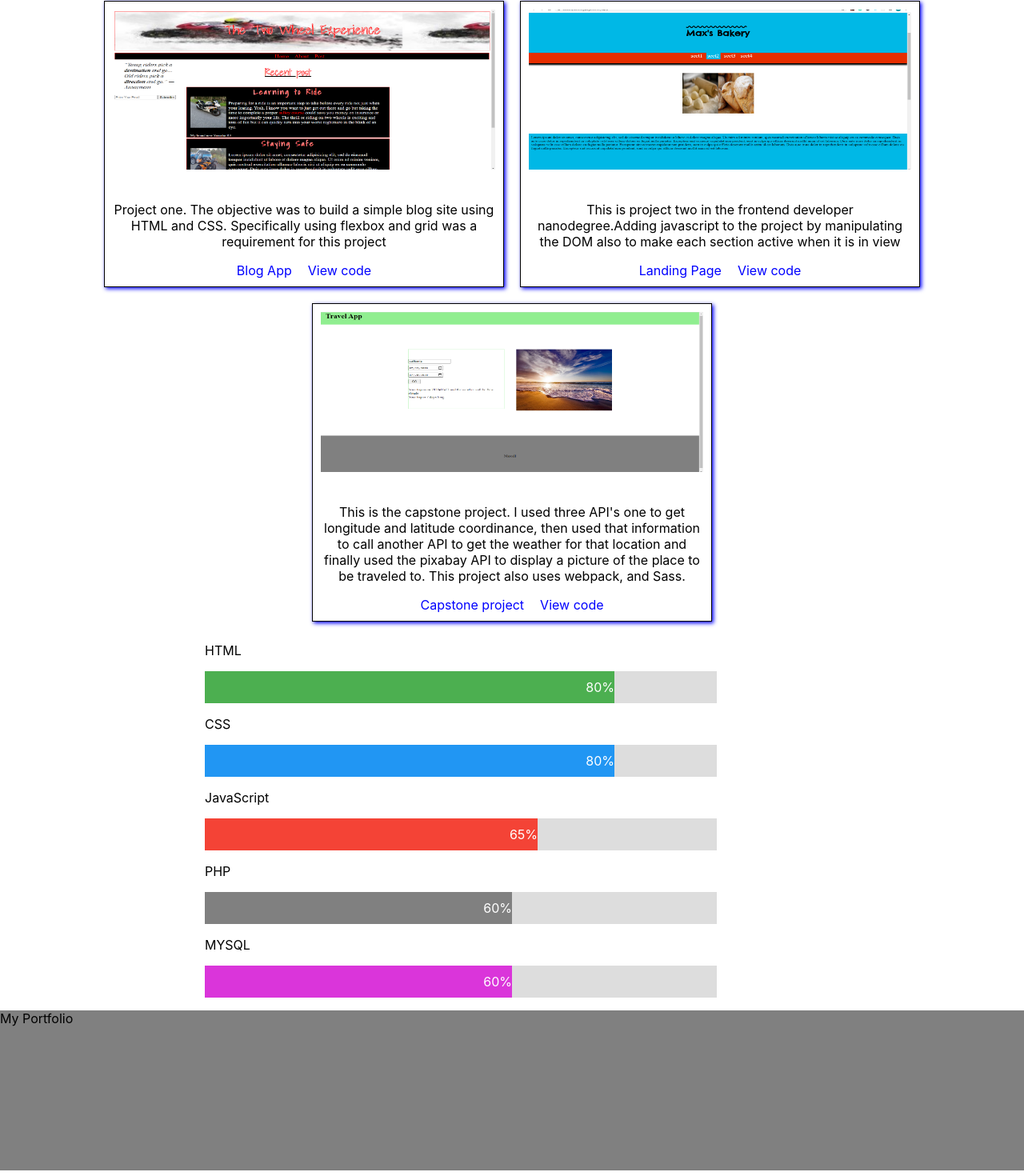
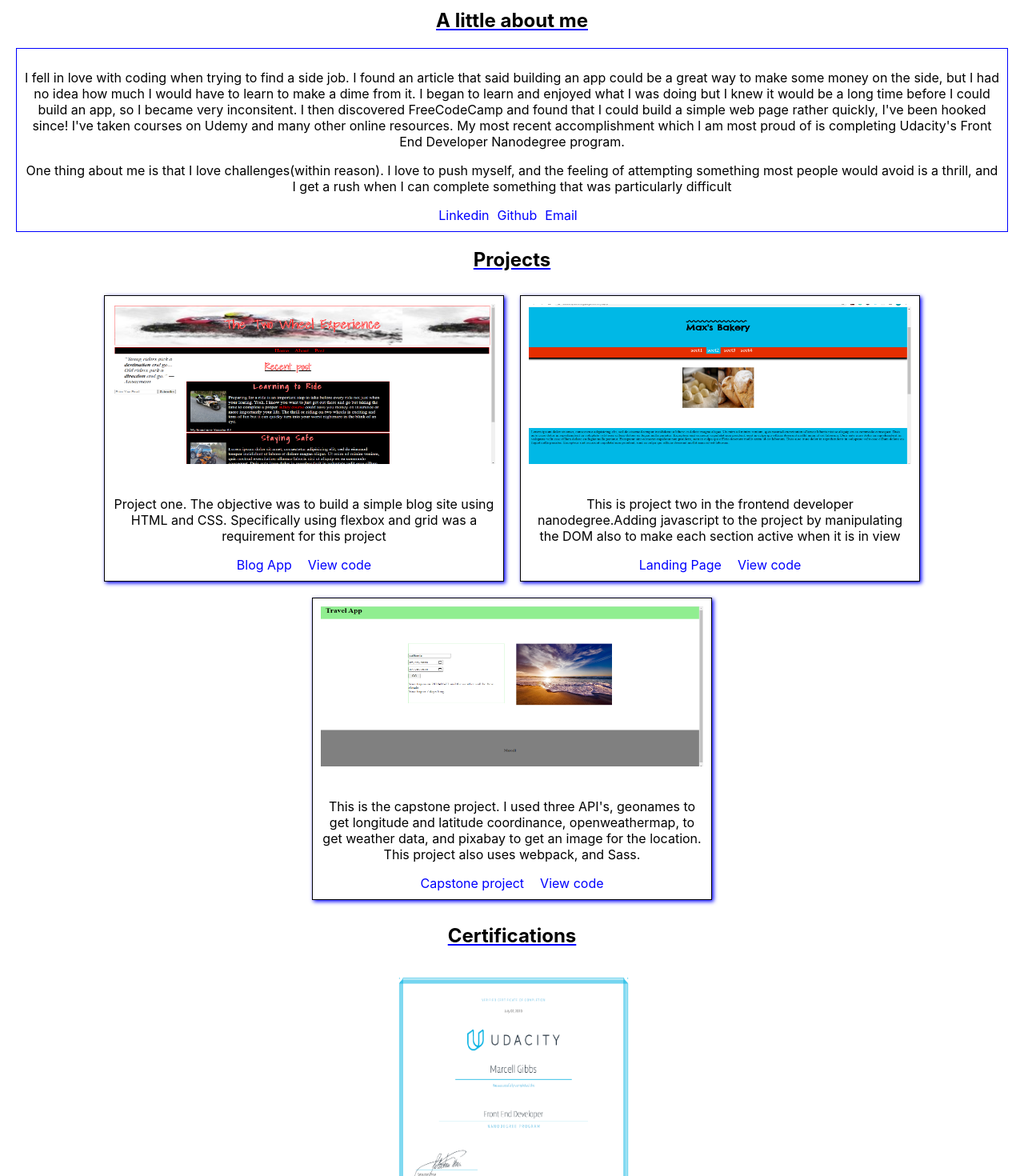
Before and after one commit to 0silverback0/portfolio, a React (Create React App) app: page / in a window 1280 px wide. Shown: the part 755-2225 px from the top of the page at 80% size. Built offline with nearby package versions, Linux system fonts and the light colour scheme.

Commit message:
added certs

```diff
--- a/src/App.css
+++ b/src/App.css
@@ -24,7 +24,10 @@
     text-align: center;
 }
 
-
+h2{
+  text-align: center;
+  text-decoration: underline blue;
+}
 
 @media only screen and (min-width: 992px) {
   .card {
@@ -32,9 +35,7 @@
     width: 500px;
     margin: 10px;
   }
-}
 
-@media only screen and (min-width: 992px) {
   .cards {
     text-align: center;
   }
@@ -46,9 +47,7 @@
     width: 800px;
     margin: 10px;
   }
-}
 
-@media only screen and (min-width: 2560px) {
   .cards {
     display: flex;
     justify-content: center;
@@ -56,29 +55,51 @@
 }
 
 
-/* Make sure that padding behaves as expected */
 * {box-sizing:border-box}
 
-/* Container for skill bars */
-.container {
-  width: 50%; /* Full width */
-  background-color: #ddd; /* Grey background */
+
+
+/* skills bar */
+
+.skills {
+  text-align: right;
+  padding-top: 10px;
+  padding-bottom: 10px;
+  color: white;
 }
 
-.skills {
-  text-align: right; /* Right-align text */
-  padding-top: 10px; /* Add top padding */
-  padding-bottom: 10px; /* Add bottom padding */
-  color: white; /* White text color */
+.container {
+  width: 50%;
+  background-color: #ddd;
 }
 
-.html {width: 80%; background-color: #4CAF50;} /* Green */
-.css {width: 80%; background-color: #2196F3;} /* Blue */
-.js {width: 65%; background-color: #f44336;} /* Red */
-.php {width: 60%; background-color: #808080;} /* Dark Grey */
-.mysql {width:60%; background-color: rgb(218, 53, 218)}
+.html {width: 80%; background-color: #4CAF50;}
+.css {width: 80%; background-color: #2196F3;}
+.js {width: 65%; background-color: #e2d40e;}
+.react {width: 30%; background-color: #0b63bb}
+.php {width: 60%; background-color: #7710d8;}
+.mysql {width:60%; background-color: #da0c0c}
 
 #skill{
   position: relative;
   left: 20%;
 }
+
+#certDiv{
+  display: flex;
+  justify-content: center;
+}
+.cert{
+  margin: 10px auto;
+  height: 300px;
+  width: 300px;
+}
+
+p skillbar{
+  width: 5px;
+  margin: 0px;
+}
+
+body{
+  width: 100%;
+}
--- a/src/App.js
+++ b/src/App.js
@@ -8,14 +8,8 @@ import Footer from './footer/footer.js'
 import Me from './me.JPG'
 import './App.css'
 import Skills from './skillsbar/Skills.js'
-
-/*
-const style = {
-  display: "block",
-  justifyContent: "center",
-}
-style={style}
-*/
+import Contact from './contact/contact.js'
+import Cert from './fendCert.png'
 
 class App extends Component {
   render () {
@@ -23,14 +17,20 @@ class App extends Component {
     <div>
       <img id='picHead' src={Me} alt='a pic of me' />
       <Header />
+      <h2>A little about me</h2>
+      <Contact />
+      <h2>Projects</h2>
       <div className='cards'>
         <Card name="Blog App" src="https://udacityblogsite.netlify.app/" img={Pic} github="https://github.com/0silverback0/udacityBlog"
         des="Project one. The objective was to build a simple blog site using HTML and CSS. Specifically using flexbox and grid was a requirement for this project" />
         <Card name="Landing Page" src="https://udacitylandingpage.netlify.app/" img={Landing} github="https://github.com/0silverback0/LandingPage" des="This is project two in the frontend
          developer nanodegree.Adding javascript to the project by manipulating the DOM also to make each section active when it is in view" />
         <Card name="Capstone project" src="https://capstonetravelapp.netlify.app/" img={Capstone} github="https://github.com/0silverback0/TravelApp"
-        des="This is the capstone project. I used three API's one to get longitude and latitude coordinance, then used that information to call another API to get the weather for that location
-        and finally used the pixabay API to display a picture of the place to be traveled to. This project also uses webpack, and Sass." />
+        des="This is the capstone project. I used three API's, geonames to get longitude and latitude coordinance, openweathermap, to get weather data, and pixabay to get an image for the location. This project also uses webpack, and Sass." />
+      </div>
+      <h2>Certifications</h2>
+      <div id="certDiv">
+        <img className="cert" src={Cert} alt="Fend" />
       </div>
       <Skills />
       <Footer />
--- /dev/null
+++ b/src/contact/contact.js
@@ -0,0 +1,42 @@
+import React from 'react'
+
+
+const style = {
+    textAlign: 'center',
+    margin: '20px',
+    border: 'solid 1px blue',
+    padding: '10px'
+}
+
+const links = {
+    marginRight: '10px',
+    textDecoration: 'none',
+    color: 'blue'
+}
+const Contact= () => {
+    return (
+        <div style={style}>
+            <p>I fell in love with coding when trying to find a side job.
+                I found an article that said building an app could be a great
+                way to make some money on the side, but I had no idea how much
+                I would have to learn to make a dime from it. I began to learn
+                and enjoyed what I was doing but I knew it would be a long time
+                before I could build an app, so I became very inconsitent. I then
+                discovered FreeCodeCamp and found that I could build a simple web
+                page rather quickly, I've been hooked since! I've taken courses on Udemy
+                and many other online resources. My most recent accomplishment which I am most
+                proud of is completing Udacity's Front End Developer Nanodegree program.
+            </p>
+            <p>One thing about me is that I love challenges(within reason).
+                I love to push myself, and the feeling of attempting something
+                most people would avoid is a thrill, and I get a rush when I can
+                complete something that was particularly difficult
+            </p>
+            <a style={links} href="https://www.linkedin.com/in/marcellgibbs/">Linkedin</a>
+            <a style={links} href="https://github.com/0silverback0">Github</a>
+            <a style={links} href="mailto:fourmarz@yahoo.com?subject=I found your portfolio">Email</a>
+        </div>
+    )
+}
+
+export default Contact
--- a/src/skillsbar/Skills.js
+++ b/src/skillsbar/Skills.js
@@ -1,29 +1,38 @@
 import React from 'react'
+
+const style = {
+  margin: '0px'
+}
 
 const Skills = () => {
     return (
         <div id='skill'>
-        <p>HTML</p>
+        <p style={style} className="skillBar">HTML</p>
 <div class="container">
   <div class="skills html">80%</div>
 </div>
 
-<p>CSS</p>
+<p style={style} className="skillBar">CSS</p>
 <div class="container">
   <div class="skills css">80%</div>
 </div>
 
-<p>JavaScript</p>
+<p style={style} className="skillBar">JavaScript</p>
 <div class="container">
   <div class="skills js">65%</div>
 </div>
 
-<p>PHP</p>
+<p style={style} className="skillBar">ReactJS</p>
+<div class="container">
+  <div class="skills react">30%</div>
+</div>
+
+<p style={style} className="skillBar">PHP</p>
 <div class="container">
   <div class="skills php">60%</div>
 </div>
 
-<p>MYSQL</p>
+<p style={style} className="skillBar">MYSQL</p>
 <div class="container">
     <div class="skills mysql">60%</div>
 </div>
```
Also changed, not shown: src/fendCert.png (added).
